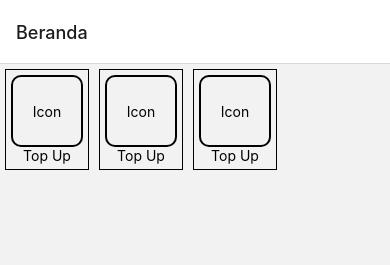
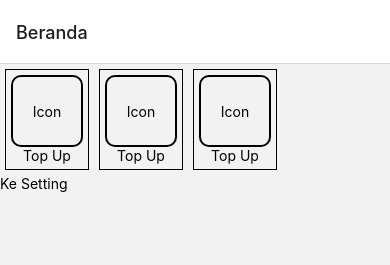
Before and after one commit to faisol35/MyProject, a React Native app: screen /Beranda in a window 390 px wide. Shown: the top 265 px of the page. Built offline with nearby package versions, Linux system fonts and the light colour scheme.

Commit message:
menambahkan navigasi bottom

```diff
--- a/src/screens/Beranda.jsx
+++ b/src/screens/Beranda.jsx
@@ -1,4 +1,4 @@
-import {FlatList, StyleSheet, Text, View} from 'react-native';
+import {FlatList, StyleSheet, Text, TouchableOpacity, View} from 'react-native';
 import React from 'react';
 import MenuIcon from '../component/MenuIcon';
 
@@ -8,7 +8,7 @@ const Data = [
   {id: 3, label: 'Top Up'},
 ];
 
-const Beranda = () => {
+const Beranda = ({navigation}) => {
   return (
     <View>
       <FlatList
@@ -16,6 +16,11 @@ const Beranda = () => {
         renderItem={({item}) => <MenuIcon label={item.label} />}
         horizontal={true}
       />
+      <TouchableOpacity
+        onPress={() => navigation.navigate('Setting')}
+        style={styles.tombol}>
+        <Text>Ke Setting</Text>
+      </TouchableOpacity>
     </View>
   );
 };
```
